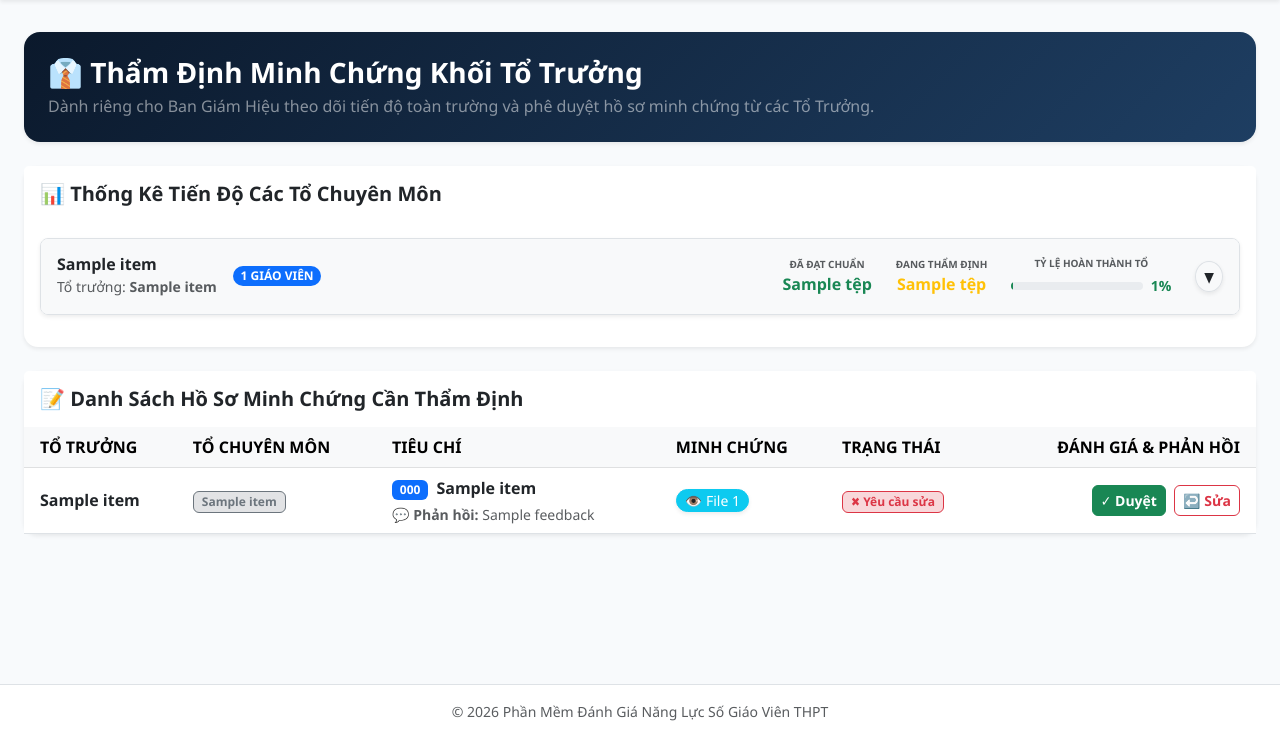
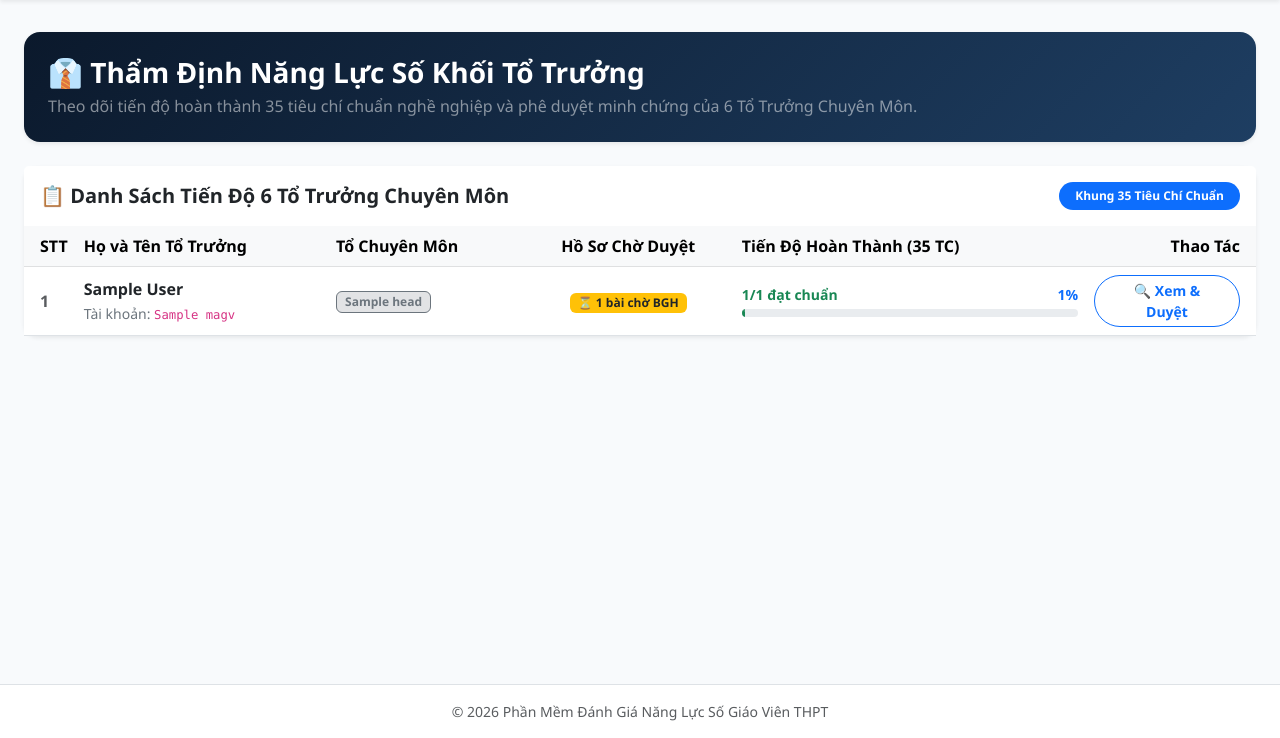
Before and after one commit to lethingochon/DGNLS, a Flask app: template app/templates/admin/review_heads.html in a window 1280 px wide. Shown: the part 62-800 px from the top of the page. Run offline with Flask 3, Linux system fonts and the light colour scheme; the template is opened without the code that fills it: most values are stand-ins (such as "Sample title", 1, 10 or a date in 2020).

Commit message:
Update review_heads.html

```diff
--- a/app/templates/admin/review_heads.html
+++ b/app/templates/admin/review_heads.html
@@ -1,185 +1,161 @@
 {% extends "base.html" %}
-{% block title %}Duyệt Minh Chứng & Tiến Độ Khối Tổ Trưởng{% endblock %}
+{% block title %}Thẩm Định Năng Lực Số Khối Tổ Trưởng{% endblock %}
 
 {% block content %}
 <div class="container-fluid px-0">
-    <!-- Header -->
+    <!-- Header Ban Giám Hiệu -->
     <div class="card border-0 text-white p-4 mb-4 shadow-sm" style="background: linear-gradient(135deg, #0b192c 0%, #1e3e62 100%); border-radius: 16px;">
-        <h3 class="fw-bold mb-1">👔 Thẩm Định Minh Chứng Khối Tổ Trưởng</h3>
-        <p class="text-white-50 mb-0">Dành riêng cho Ban Giám Hiệu theo dõi tiến độ toàn trường và phê duyệt hồ sơ minh chứng từ các Tổ Trưởng.</p>
+        <h3 class="fw-bold mb-1">👔 Thẩm Định Năng Lực Số Khối Tổ Trưởng</h3>
+        <p class="text-white-50 mb-0">Theo dõi tiến độ hoàn thành 35 tiêu chí chuẩn nghề nghiệp và phê duyệt minh chứng của 6 Tổ Trưởng Chuyên Môn.</p>
     </div>
 
     <!-- ================================================================= -->
-    <!-- PHẦN 1: THỐNG KÊ TIẾN ĐỘ % HOÀN THÀNH CÁC TỔ CHUYÊN MÔN (ACCORDION) -->
+    <!-- BẢNG THỐNG KÊ TIẾN ĐỘ 6 TỔ TRƯỞNG & PHÊ DUYỆT CẤP TRƯỜNG -->
     <!-- ================================================================= -->
-    {% if dept_stats %}
     <div class="card border-0 shadow-sm mb-4" style="border-radius: 14px;">
-        <div class="card-header bg-white py-3 border-0">
-            <h5 class="fw-bold mb-0 text-dark">📊 Thống Kê Tiến Độ Các Tổ Chuyên Môn</h5>
-        </div>
-        <div class="card-body p-3">
-            {% for dept in dept_stats %}
-            <div class="border rounded-3 mb-3 overflow-hidden shadow-sm">
-
-                <!-- HEADER TỔ (BẤM VÀO ĐỂ SỔ / GẬP) -->
-                <div class="p-3 bg-light d-flex align-items-center justify-content-between"
-                     data-bs-toggle="collapse"
-                     data-bs-target="#collapseDept{{ dept.id }}"
-                     aria-expanded="false"
-                     style="cursor: pointer;">
-
-                    <div class="d-flex align-items-center gap-3">
-                        <div>
-                            <h6 class="fw-bold mb-0 text-dark">{{ dept.name }}</h6>
-                            <small class="text-muted">Tổ trưởng: <b>{{ dept.head_name }}</b></small>
-                        </div>
-                        <span class="badge bg-primary rounded-pill">{{ dept.teacher_count }} GIÁO VIÊN</span>
-                    </div>
-
-                    <div class="d-flex align-items-center gap-4">
-                        <div class="text-center d-none d-md-block">
-                            <small class="text-muted d-block text-uppercase fw-bold" style="font-size: 10px;">Đã đạt chuẩn</small>
-                            <span class="fw-bold text-success fs-6">{{ dept.dept_approved }} tệp</span>
-                        </div>
-                        <div class="text-center d-none d-md-block">
-                            <small class="text-muted d-block text-uppercase fw-bold" style="font-size: 10px;">Đang thẩm định</small>
-                            <span class="fw-bold text-warning fs-6">{{ dept.dept_pending }} tệp</span>
-                        </div>
-                        <div class="text-center" style="min-width: 160px;">
-                            <small class="text-muted d-block text-uppercase fw-bold" style="font-size: 10px;">Tỷ lệ hoàn thành tổ</small>
-                            <div class="d-flex align-items-center gap-2 mt-1">
-                                <div class="progress flex-grow-1" style="height: 8px;">
-                                    <div class="progress-bar bg-success" style="width: {{ dept.dept_percent }}%;"></div>
-                                </div>
-                                <span class="fw-bold text-success small">{{ dept.dept_percent }}%</span>
-                            </div>
-                        </div>
-                        <span class="btn btn-sm btn-white border rounded-circle shadow-sm">▼</span>
-                    </div>
-                </div>
-
-                <!-- NỘI DUNG SỔ RA: DANH SÁCH GIÁO VIÊN TRONG TỔ -->
-                <div class="collapse" id="collapseDept{{ dept.id }}">
-                    <div class="p-3 bg-white border-top">
-                        <h6 class="fw-bold text-secondary mb-3 small">👥 DANH SÁCH TIẾN ĐỘ TỪNG GIÁO VIÊN TRONG {{ dept.name | upper }}</h6>
-                        <div class="table-responsive">
-                            <table class="table table-hover align-middle mb-0">
-                                <thead class="table-light">
-                                    <tr>
-                                        <th style="width: 50px;">STT</th>
-                                        <th style="width: 100px;">Mã GV</th>
-                                        <th>Họ và Tên Giáo viên</th>
-                                        <th class="text-center">Đã đạt chuẩn</th>
-                                        <th class="text-center">Đang thẩm định</th>
-                                        <th class="text-center">Tỷ lệ hoàn thành</th>
-                                    </tr>
-                                </thead>
-                                <tbody>
-                                    {% for t in dept.teachers %}
-                                    <tr>
-                                        <td>{{ loop.index }}</td>
-                                        <td class="fw-semibold text-secondary">{{ t.magv }}</td>
-                                        <td class="fw-bold text-dark">{{ t.full_name }}</td>
-                                        <td class="text-center text-success fw-bold">{{ t.approved }} / {{ t.total_tc }}</td>
-                                        <td class="text-center text-warning fw-bold">{{ t.pending }}</td>
-                                        <td class="text-center">
-                                            <span class="badge bg-success-subtle text-success border border-success px-3 py-1 rounded-pill">
-                                                {{ t.percent }}% Hoàn thành
-                                            </span>
-                                        </td>
-                                    </tr>
-                                    {% else %}
-                                    <tr>
-                                        <td colspan="6" class="text-center py-3 text-muted">Chưa có giáo viên thuộc tổ này.</td>
-                                    </tr>
-                                    {% endfor %}
-                                </tbody>
-                            </table>
-                        </div>
-                    </div>
-                </div>
-
-            </div>
-            {% endfor %}
-        </div>
-    </div>
-    {% endif %}
-
-    <!-- ================================================================= -->
-    <!-- PHẦN 2: BẢNG DANH SÁCH MINH CHỨNG DUYỆT KHỐI TỔ TRƯỞNG -->
-    <!-- ================================================================= -->
-    <div class="card border-0 shadow-sm" style="border-radius: 14px;">
-        <div class="card-header bg-white py-3 border-0">
-            <h5 class="fw-bold mb-0 text-dark">📝 Danh Sách Hồ Sơ Minh Chứng Cần Thẩm Định</h5>
+        <div class="card-header bg-white py-3 border-0 d-flex justify-content-between align-items-center">
+            <h5 class="fw-bold mb-0 text-dark">📋 Danh Sách Tiến Độ 6 Tổ Trưởng Chuyên Môn</h5>
+            <span class="badge bg-primary px-3 py-2 rounded-pill">Khung 35 Tiêu Chí Chuẩn</span>
         </div>
         <div class="card-body p-0">
             <div class="table-responsive">
                 <table class="table table-hover align-middle mb-0">
                     <thead class="table-light">
                         <tr>
-                            <th class="ps-3">TỔ TRƯỞNG</th>
-                            <th>TỔ CHUYÊN MÔN</th>
-                            <th>TIÊU CHÍ</th>
-                            <th>MINH CHỨNG</th>
-                            <th>TRẠNG THÁI</th>
-                            <th class="text-end pe-3">ĐÁNH GIÁ & PHẢN HỒI</th>
+                            <th class="ps-3" style="width: 50px;">STT</th>
+                            <th>Họ và Tên Tổ Trưởng</th>
+                            <th>Tổ Chuyên Môn</th>
+                            <th class="text-center">Hồ Sơ Chờ Duyệt</th>
+                            <th style="min-width: 250px;">Tiến Độ Hoàn Thành (35 TC)</th>
+                            <th class="text-end pe-3" style="width: 170px;">Thao Tác</th>
                         </tr>
                     </thead>
                     <tbody>
-                        {% for item in review_list %}
+                        {% for head in grouped_heads %}
                         <tr>
-                            <td class="ps-3 fw-bold text-dark">{{ item.teacher_name }}</td>
-                            <td><span class="badge bg-secondary-subtle text-secondary border border-secondary px-2 py-1">{{ item.dept_name }}</span></td>
+                            <td class="ps-3 fw-bold text-muted">{{ loop.index }}</td>
                             <td>
-                                <span class="badge bg-primary me-1">{{ item.criteria_code }}</span>
-                                <span class="fw-semibold text-dark">{{ item.criteria_name }}</span>
-                                {% if item.feedback %}
-                                    <div class="small text-muted mt-1">💬 <b>Phản hồi:</b> {{ item.feedback }}</div>
+                                <strong class="text-dark fs-6">{{ head.full_name }}</strong>
+                                <br><small class="text-secondary">Tài khoản: <code>{{ head.magv }}</code></small>
+                            </td>
+                            <td>
+                                <span class="badge bg-secondary-subtle text-secondary border border-secondary px-2 py-1">
+                                    {{ head.dept_name }}
+                                </span>
+                            </td>
+                            <td class="text-center">
+                                {% if head.pending_count > 0 %}
+                                    <span class="badge bg-warning text-dark px-2 py-1">⏳ {{ head.pending_count }} bài chờ BGH</span>
+                                {% else %}
+                                    <span class="badge bg-light text-muted border">0 bài chờ</span>
                                 {% endif %}
                             </td>
+                            <td>
+                                <div class="d-flex justify-content-between small fw-bold mb-1">
+                                    <span class="text-success">{{ head.approved_count }}/{{ head.total_crit }} đạt chuẩn</span>
+                                    <span class="text-primary">{{ head.progress_percent }}%</span>
+                                </div>
+                                <div class="progress" style="height: 8px; border-radius: 6px;">
+                                    <div class="progress-bar bg-success progress-bar-striped"
+                                         role="progressbar"
+                                         style="width: {{ head.progress_percent }}%;">
+                                    </div>
+                                </div>
+                            </td>
+                            <td class="text-end pe-3">
+                                <button class="btn btn-sm btn-outline-primary fw-semibold rounded-pill px-3"
+                                        type="button"
+                                        data-bs-toggle="collapse"
+                                        data-bs-target="#detailHead{{ head.teacher_id }}">
+                                    🔍 Xem & Duyệt
+                                </button>
+                            </td>
+                        </tr>
 
-                            <!-- CỘT MINH CHỨNG -->
-                            <td>
-                                {% if item.evidences %}
-                                    <div class="d-flex flex-wrap gap-1">
-                                        {% for ev in item.evidences %}
-                                            {% set link = ev.file_path or ev.url %}
-                                            {% if link %}
-                                                <a href="{{ link }}" target="_blank" class="btn btn-sm btn-info text-white rounded-pill py-0 px-2 shadow-sm">
-                                                    👁️ File {{ loop.index }}
-                                                </a>
-                                            {% endif %}
-                                        {% endfor %}
+                        <!-- VÙNG SỔ RA CHI TIẾT 35 TIÊU CHÍ CỦA TỔ TRƯỞNG NÀY -->
+                        <tr class="collapse bg-light" id="detailHead{{ head.teacher_id }}">
+                            <td colspan="6" class="p-3">
+                                <div class="card border-0 shadow-sm p-3">
+                                    <div class="d-flex justify-content-between align-items-center border-bottom pb-2 mb-3">
+                                        <h6 class="fw-bold text-dark mb-0">
+                                            📌 Chi tiết 35 tiêu chí của Thầy/Cô: <span class="text-primary">{{ head.full_name }}</span> ({{ head.dept_name }})
+                                        </h6>
+                                        <span class="small text-muted">Đã đạt: <b>{{ head.approved_count }}/{{ head.total_crit }}</b> tiêu chí</span>
                                     </div>
-                                {% else %}
-                                    <span class="text-muted small">Chưa có</span>
-                                {% endif %}
-                            </td>
 
-                            <!-- TRẠNG THÁI -->
-                            <td>
-                                {% if item.status == 'DA_XAC_NHAN' %}
-                                    <span class="badge bg-success-subtle text-success border border-success px-2 py-1">✓ Đã duyệt</span>
-                                {% elif item.status == 'TU_CHOI' %}
-                                    <span class="badge bg-danger-subtle text-danger border border-danger px-2 py-1">✖ Yêu cầu sửa</span>
-                                {% else %}
-                                    <span class="badge bg-warning-subtle text-warning-emphasis border border-warning px-2 py-1">⏳ Chờ BGH duyệt</span>
-                                {% endif %}
-                            </td>
-
-                            <!-- CỘT NÚT THAO TÁC ĐÁNH GIÁ CỦA BGH -->
-                            <td class="text-end pe-3">
-                                <button class="btn btn-sm btn-success rounded-2 me-1 fw-bold" onclick="openReviewModal({{ item.id }}, 'DA_XAC_NHAN', '{{ item.teacher_name }}')">
-                                    ✓ Duyệt
-                                </button>
-                                <button class="btn btn-sm btn-outline-danger rounded-2 fw-bold" onclick="openReviewModal({{ item.id }}, 'TU_CHOI', '{{ item.teacher_name }}')">
-                                    ↩️ Sửa
-                                </button>
+                                    <div class="table-responsive">
+                                        <table class="table table-sm table-hover align-middle mb-0">
+                                            <thead class="table-light">
+                                                <tr>
+                                                    <th style="width: 90px;">Mã TC</th>
+                                                    <th>Nội Dung Tiêu Chí</th>
+                                                    <th class="text-center" style="width: 140px;">Trạng Thái</th>
+                                                    <th class="text-center" style="width: 140px;">Minh Chứng</th>
+                                                    <th class="text-end pe-2" style="width: 160px;">BGH Thẩm Định</th>
+                                                </tr>
+                                            </thead>
+                                            <tbody>
+                                                {% for tc in head.criterias %}
+                                                <tr>
+                                                    <td><span class="badge bg-primary">{{ tc.criteria_code }}</span></td>
+                                                    <td>
+                                                        <span class="fw-semibold text-dark">{{ tc.criteria_name }}</span>
+                                                        {% if tc.feedback %}
+                                                            <div class="small text-danger mt-1">💬 <b>Nhận xét BGH:</b> {{ tc.feedback }}</div>
+                                                        {% endif %}
+                                                    </td>
+                                                    <td class="text-center">
+                                                        {% if tc.status == 'DA_XAC_NHAN' %}
+                                                            <span class="badge bg-success-subtle text-success border border-success px-2 py-1">✓ Đã duyệt</span>
+                                                        {% elif tc.status == 'DA_NOP' %}
+                                                            <span class="badge bg-warning-subtle text-warning-emphasis border border-warning px-2 py-1">⏳ Chờ BGH duyệt</span>
+                                                        {% elif tc.status == 'TU_CHOI' %}
+                                                            <span class="badge bg-danger-subtle text-danger border border-danger px-2 py-1">✖ Yêu cầu sửa</span>
+                                                        {% else %}
+                                                            <span class="badge bg-light text-muted border px-2 py-1">Chưa nộp</span>
+                                                        {% endif %}
+                                                    </td>
+                                                    <td class="text-center">
+                                                        {% if tc.evidences %}
+                                                            <div class="d-flex flex-wrap justify-content-center gap-1">
+                                                                {% for ev in tc.evidences %}
+                                                                    {% set link = ev.file_path or ev.url %}
+                                                                    {% if link %}
+                                                                        <a href="{{ link }}" target="_blank" class="btn btn-xs btn-info text-white rounded-pill py-0 px-2 shadow-sm" style="font-size: 11px;">
+                                                                            👁️ File {{ loop.index }}
+                                                                        </a>
+                                                                    {% endif %}
+                                                                {% endfor %}
+                                                            </div>
+                                                        {% else %}
+                                                            <span class="text-muted small">-</span>
+                                                        {% endif %}
+                                                    </td>
+                                                    <td class="text-end pe-2">
+                                                        {% if tc.status == 'DA_NOP' and tc.record_id %}
+                                                            <button class="btn btn-sm btn-success rounded-2 me-1 py-0 px-2 fw-bold"
+                                                                    onclick="openReviewModal({{ tc.record_id }}, 'DA_XAC_NHAN', '{{ head.full_name }} - {{ tc.criteria_code }}')">
+                                                                ✓ Duyệt
+                                                            </button>
+                                                            <button class="btn btn-sm btn-outline-danger rounded-2 py-0 px-2 fw-bold"
+                                                                    onclick="openReviewModal({{ tc.record_id }}, 'TU_CHOI', '{{ head.full_name }} - {{ tc.criteria_code }}')">
+                                                                ↩️ Sửa
+                                                            </button>
+                                                        {% else %}
+                                                            <span class="text-muted small">-</span>
+                                                        {% endif %}
+                                                    </td>
+                                                </tr>
+                                                {% endfor %}
+                                            </tbody>
+                                        </table>
+                                    </div>
+                                </div>
                             </td>
                         </tr>
                         {% else %}
                         <tr>
-                            <td colspan="6" class="text-center py-4 text-muted">Chưa có hồ sơ minh chứng nào từ các Tổ trưởng gửi lên.</td>
+                            <td colspan="6" class="text-center py-4 text-muted">Chưa có thông tin phân công Tổ trưởng.</td>
                         </tr>
                         {% endfor %}
                     </tbody>
@@ -197,7 +173,7 @@
                 <h5 class="modal-title fw-bold" id="reviewModalTitle">Phê Duyệt Minh Chứng</h5>
                 <button type="button" class="btn-close btn-close-white" data-bs-dismiss="modal"></button>
             </div>
-            <form action="/department/update-status" method="POST">
+            <form action="{{ url_for('update_status') }}" method="POST">
                 <div class="modal-body">
                     <input type="hidden" name="record_id" id="reviewRecordId">
                     <input type="hidden" name="status" id="reviewStatus">
@@ -216,52 +192,12 @@
     </div>
 </div>
 
-<!-- MODAL MẮT THẦN 👁️ XEM TẬP TIN -->
-<div class="modal fade" id="previewModal" tabindex="-1">
-    <div class="modal-dialog modal-xl modal-dialog-centered" style="max-width: 90vw;">
-        <div class="modal-content border-0 shadow" style="height: 85vh;">
-            <div class="modal-header bg-dark text-white py-2">
-                <h6 class="modal-title fw-bold" id="previewTitle">👁️ Xem Minh Chứng</h6>
-                <button type="button" class="btn-close btn-close-white" data-bs-dismiss="modal"></button>
-            </div>
-            <div class="modal-body p-0 bg-secondary bg-opacity-10 d-flex justify-content-center align-items-center" id="previewBody"></div>
-        </div>
-    </div>
-</div>
-
 <script>
-function openReviewModal(recordId, status, teacherName) {
+function openReviewModal(recordId, status, titleInfo) {
     document.getElementById('reviewRecordId').value = recordId;
     document.getElementById('reviewStatus').value = status;
-    document.getElementById('reviewModalTitle').innerText = (status === 'DA_XAC_NHAN' ? '✓ Duyệt Minh Chứng: ' : '↩️ Yêu Cầu Sửa: ') + teacherName;
+    document.getElementById('reviewModalTitle').innerText = (status === 'DA_XAC_NHAN' ? '✓ Duyệt Minh Chứng: ' : '↩️ Yêu Cầu Sửa: ') + titleInfo;
     new bootstrap.Modal(document.getElementById('reviewModal')).show();
-}
-
-function previewFile(filePath, code) {
-    const body = document.getElementById('previewBody');
-    document.getElementById('previewTitle').innerText = '👁️ Minh Chứng Tiêu Chí: ' + code;
-
-    const ext = filePath.split('.').pop().toLowerCase();
-    const fullPath = (filePath.startsWith('http://') || filePath.startsWith('https://')) ? filePath : '/' + filePath;
-
-    if (['jpg', 'jpeg', 'png', 'gif', 'webp'].includes(ext)) {
-        body.innerHTML = `<img src="${fullPath}" class="img-fluid rounded shadow" style="max-height: 100%; object-fit: contain;">`;
-    }
-    else if (ext === 'pdf') {
-        body.innerHTML = `<iframe src="${fullPath}" style="width: 100%; height: 100%; border: none;"></iframe>`;
-    }
-    else {
-        body.innerHTML = `
-            <div class="text-center p-5 bg-white rounded shadow-sm">
-                <div class="fs-1 mb-2">📄</div>
-                <h5 class="fw-bold text-dark">Tập tin: .${ext.toUpperCase()}</h5>
-                <div class="d-flex justify-content-center gap-2 mt-3">
-                    <a href="${fullPath}" target="_blank" class="btn btn-primary fw-bold">📖 Mở File Trực Tiếp</a>
-                </div>
-            </div>`;
-    }
-
-    new bootstrap.Modal(document.getElementById('previewModal')).show();
 }
 </script>
 {% endblock %}
```
